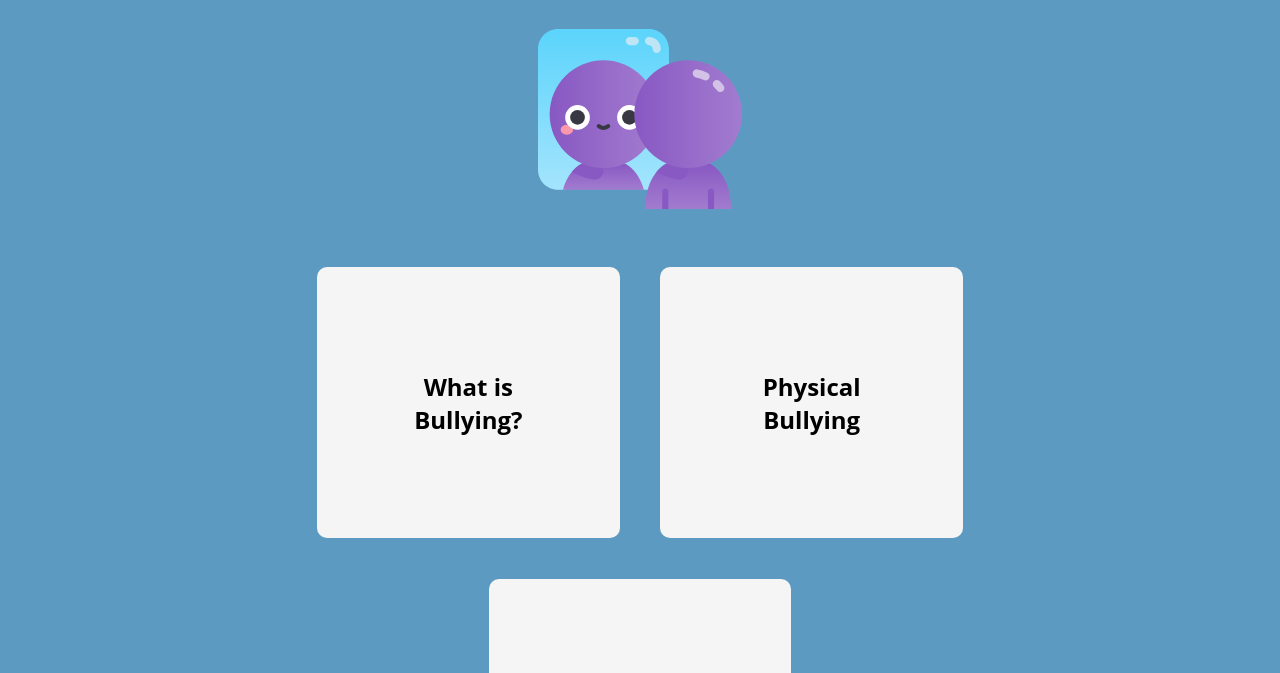
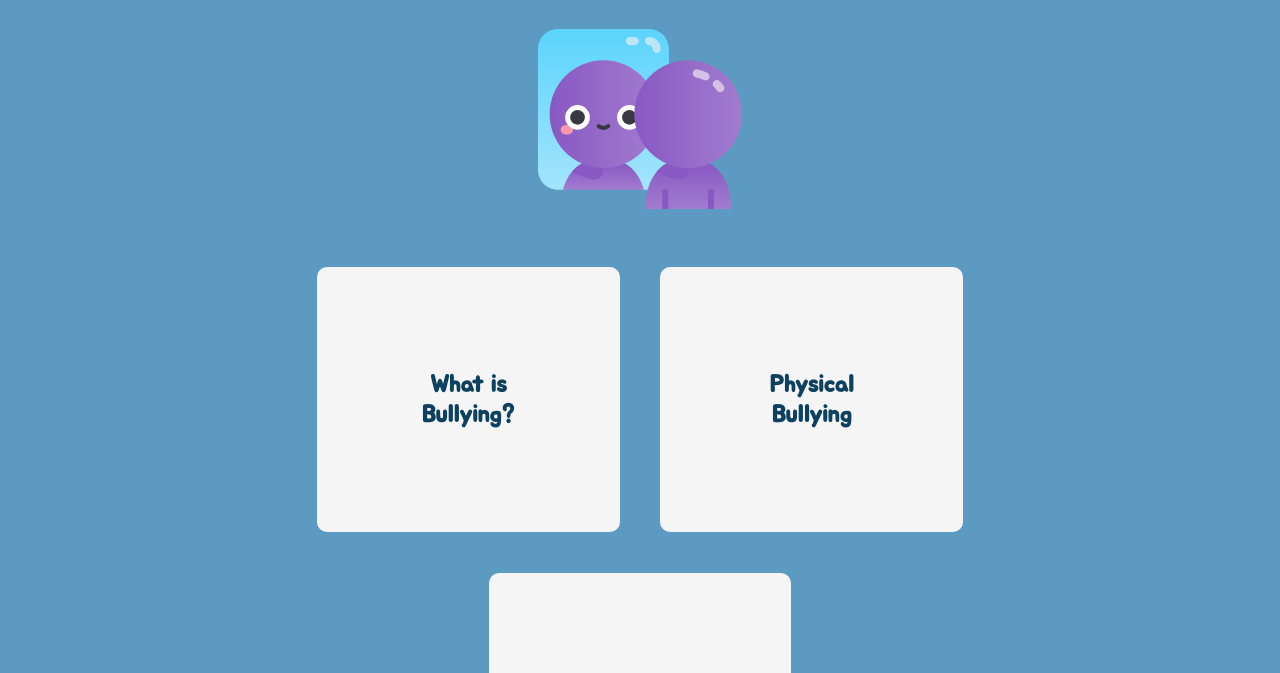
Before and after one commit to ghechavarria/BeBrave, a plain HTML site: page index.html in a window 1280 px wide. Shown: the part 59-732 px from the top of the page. Drawn offline with Linux system fonts and the light colour scheme.

Commit message:
changed font on home page options

```diff
--- a/css/style.css
+++ b/css/style.css
@@ -1,3 +1,4 @@
+@import url('https://fonts.googleapis.com/css2?family=Jua&display=swap');
 @import url('https://fonts.googleapis.com/css2?family=Righteous&display=swap');
 /* BASIC PAGE CSS */
 * {
@@ -76,12 +77,13 @@ body{
     text-decoration: none;
     border-radius: 10px;
     background-color: rgb(245, 245, 245);
-    color: black;
+    color: #0e405f;
+    font-family: 'Jua', sans-serif;
 }
 
 .option:hover{
     background-color: rgb(255, 234, 113);
-    color: black;
+    color: #0e405f;
 }
 
 
```
